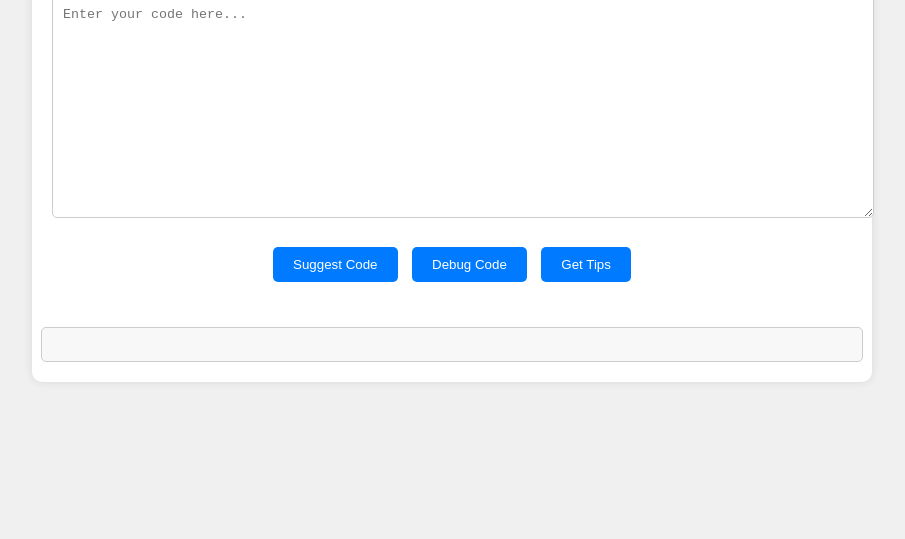
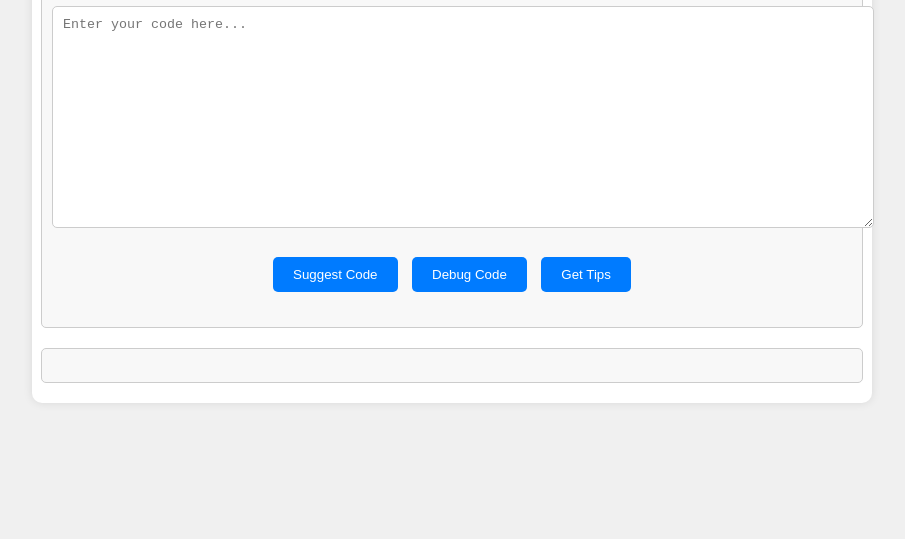
Before and after one commit to ANKIT9761/Gemini-App, a website: page public/index.html in a window 1280 px wide. Shown: the part 261-800 px from the top of the page, without its empty margins (188-1093 px from the left). Drawn offline with Linux system fonts and the light colour scheme.

Commit message:
Fixed some ui bugs

```diff
--- a/public/styles.css
+++ b/public/styles.css
@@ -22,7 +22,13 @@ body {
 
   .input-area {
     width: 100%;
+    margin-top: 20px;
     text-align: center;
+    background: #f8f8f8;
+    padding: 10px;
+    border: 1px solid #ccc;
+    border-radius: 5px;
+    height: auto;
   }
 
   textarea {
```
